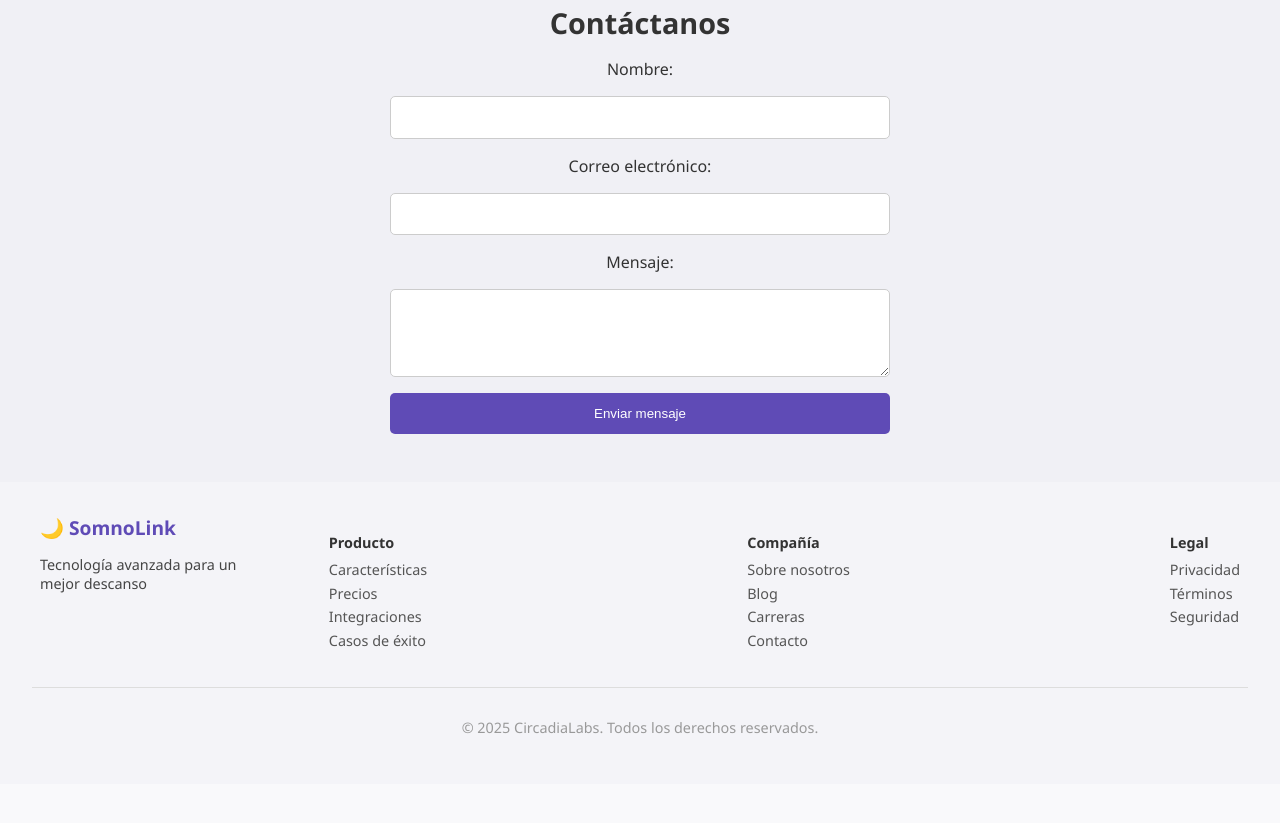
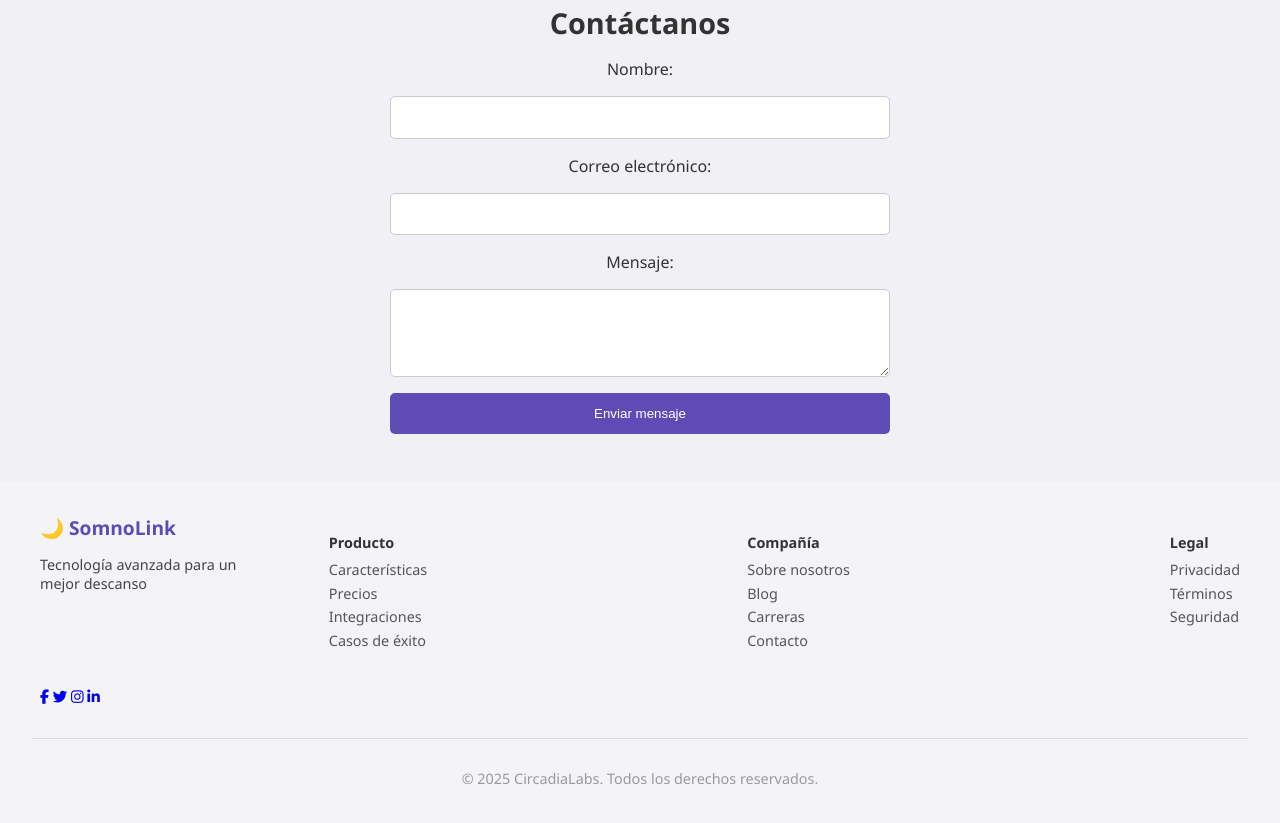
Before and after one commit to CircadiaLabs/SomnoLink, a plain HTML site: page index.html in a window 1280 px wide. Shown: the part 2237-3060 px from the top of the page. Before the commit the page ends 3021 px from the top, so only its background shows below. Drawn offline with Linux system fonts and the light colour scheme.

Commit message:
Update index.html

```diff
--- a/index.html
+++ b/index.html
@@ -5,6 +5,7 @@
   <meta name="viewport" content="width=device-width, initial-scale=1.0" />
   <title>SomnoLink</title>
   <link rel="stylesheet" href="public/assets/styles/styles.css" />
+  <link rel="stylesheet" href="https://cdnjs.cloudflare.com/ajax/libs/font-awesome/6.5.0/css/all.min.css">
 </head>
 <body>
   <header class="navbar">
@@ -153,6 +154,12 @@
         </ul>
       </div>
     </div>
+    <div class="social-icons">
+      <a href="#" target="_blank" aria-label="Facebook"><i class="fab fa-facebook-f"></i></a>
+      <a href="#" target="_blank" aria-label="Twitter"><i class="fab fa-twitter"></i></a>
+      <a href="#" target="_blank" aria-label="Instagram"><i class="fab fa-instagram"></i></a>
+      <a href="#" target="_blank" aria-label="LinkedIn"><i class="fab fa-linkedin-in"></i></a>
+    </div>
   </div>
   <div class="footer-bottom">
     <p>© 2025 CircadiaLabs. Todos los derechos reservados.</p>
```
